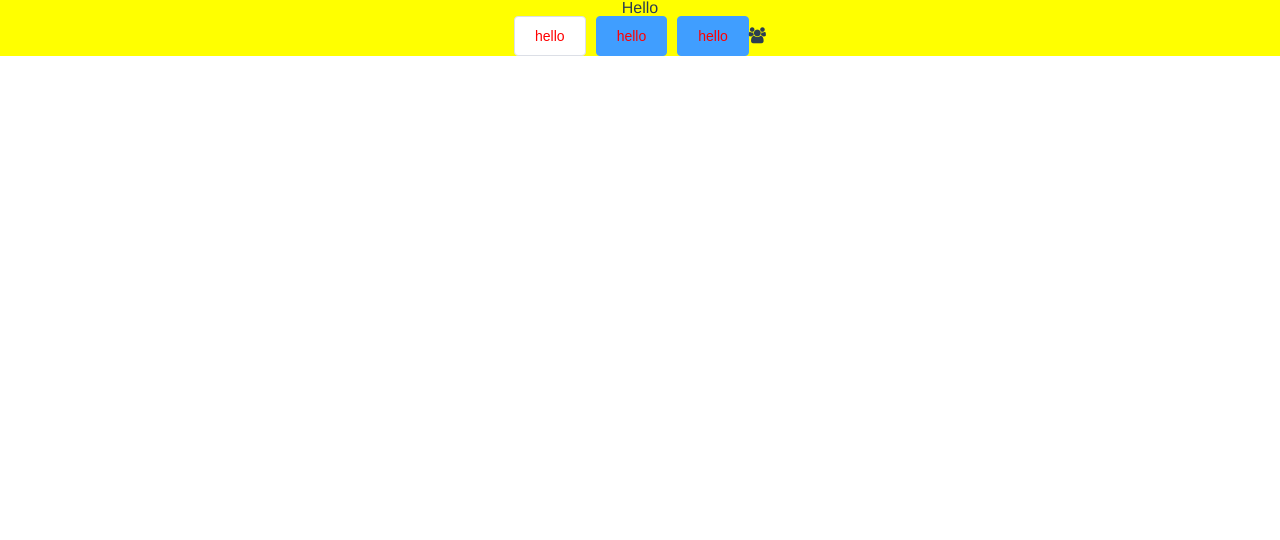
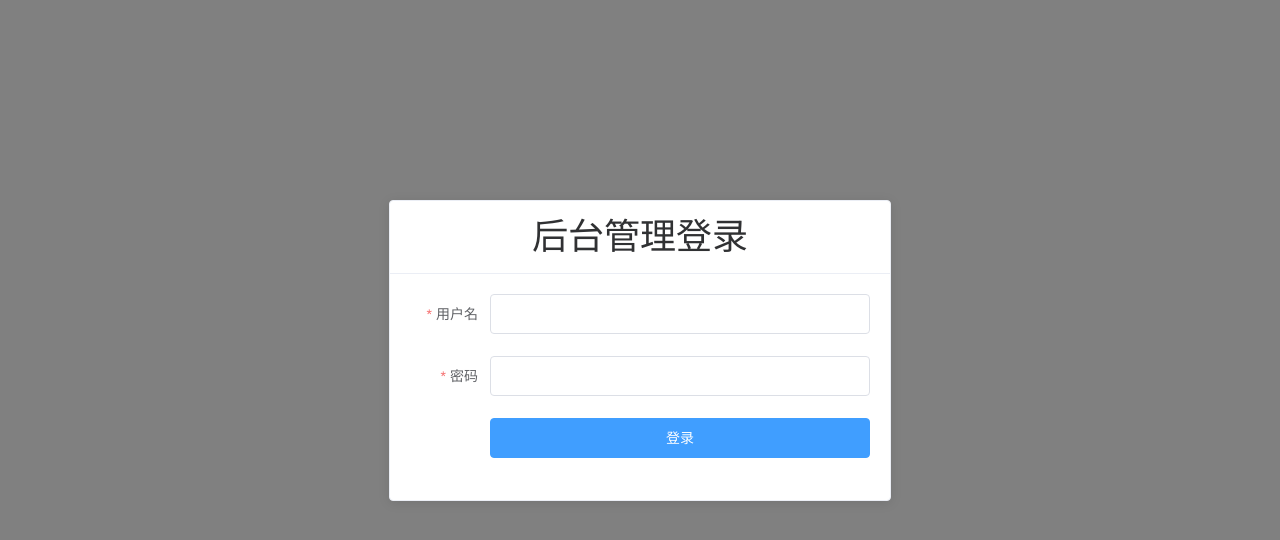
Before and after one commit to sikuai2333/vue-admin-v2, a Vue app: page /login in a window 1280 px wide. Shown: the top 540 px of the page. Built offline with nearby package versions, Linux system fonts and the light colour scheme.

Commit message:
简单写了登录页，备份一份在LoginOne.vue

```diff
--- a/src/App.vue
+++ b/src/App.vue
@@ -1,17 +1,25 @@
+<!--
+ * @Descripttion:
+ * @version: 39
+ * @Author: sikuai
+ * @Date: 2023-03-16 00:12:13
+ * @LastEditors: sikuai
+ * @LastEditTime: 2023-03-16 00:18:58
+-->
 <template>
   <div id="app">
     <!-- 下面是路由出口，配置了才能使用router -->
-    <Home/>
+    <!-- <Home/> -->
   <router-view></router-view>
   </div>
 </template>
 
 <script>
-import Home from "@/components/Home.vue"
+// import Home from "@/components/Home.vue"
 
 export default {
   components: {
-    Home,
+    // Home,
   }
 }
 </script>
--- a/src/components/Login.vue
+++ b/src/components/Login.vue
@@ -1,25 +1,81 @@
+<!--
+ * @Descripttion:
+ * @version: 39
+ * @Author: sikuai
+ * @Date: 2023-03-15 19:27:53
+ * @LastEditors: sikuai
+ * @LastEditTime: 2023-03-16 08:44:18
+-->
 <template>
-    <div class="hello">
-      <h1>Hello</h1>
-      <el-button>hello</el-button>
-      <el-button type="primary">hello</el-button>
-      <el-button type="primary">hello</el-button>
-      <i class="fa fa-users"></i>
+    <div class="login">
+      <el-card class="box-card">
+        <div slot="header" class="clearfix">
+          <span>后台管理登录</span>
+        </div>
+        <el-form label-width="80px" :model="form" ref="form">
+          <el-form-item label="用户名" prop="username" :rules="[
+          {required:true,message:'请输入用户名',trigger:'blur'},
+          {min:4,max:10,message:'长度在4-10位',trigger:'blur'},
+          ]">
+            <el-input type="text" v-model="form.username"></el-input>
+          </el-form-item>
+          <el-form-item label="密码" prop="password" :rules="[
+          {required:true,message:'请输入用密码',trigger:'blur'},
+          {min:6,max:20,message:'长度在6-20位',trigger:'blur'},
+          ]">
+            <el-input type="passwprd" v-model="form.password"></el-input>
+          </el-form-item>
+          <el-form-item>
+            <el-button type="primary" @click="login('form')">登录</el-button>
+          </el-form-item>
+        </el-form>
+      </el-card>
     </div>
   </template>
 
   <script>
   export default {
-    name: 'HelloWorld',
+    data() {
+      return {
+        form: {
+          username: '',
+          password: '',
+        }
+      }
+    },
+    methods: {
+      login(form) {
+        this.$refs[form].validate((valid) => {
+          if(valid){
+            // 校验通过
+            console.log(this.form)
+          }else{
+            // 校验不通过
+            console.error(this.form)
+          }
+        })
+
+      }
+    }
   }
   </script>
 
   <!-- Add "scoped" attribute to limit CSS to this component only -->
   <style scoped lang="scss">
-  .hello{
-    background-color: yellow;
-    .el-button{
-      color: red;
+  .login {
+    width: 100%;
+    height: 100%;
+    position: absolute;
+    background-color: gray;
+    .box-card {
+      width: 500px;
+      margin: 200px auto;
+      .clearfix {
+        font-size: 36px;
+      }
+      .el-button {
+        width: 100%;
+      }
     }
   }
   </style>
--- /dev/null
+++ b/src/components/LoginOne.vue
@@ -0,0 +1,81 @@
+<!--
+ * @Descripttion:
+ * @version: 39
+ * @Author: sikuai
+ * @Date: 2023-03-15 19:27:53
+ * @LastEditors: sikuai
+ * @LastEditTime: 2023-03-16 08:44:18
+-->
+<template>
+  <div class="login">
+    <el-card class="box-card">
+      <div slot="header" class="clearfix">
+        <span>后台管理登录</span>
+      </div>
+      <el-form label-width="80px" :model="form" ref="form">
+        <el-form-item label="用户名" prop="username" :rules="[
+        {required:true,message:'请输入用户名',trigger:'blur'},
+        {min:4,max:10,message:'长度在4-10位',trigger:'blur'},
+        ]">
+          <el-input type="text" v-model="form.username"></el-input>
+        </el-form-item>
+        <el-form-item label="密码" prop="password" :rules="[
+        {required:true,message:'请输入用密码',trigger:'blur'},
+        {min:6,max:20,message:'长度在6-20位',trigger:'blur'},
+        ]">
+          <el-input type="passwprd" v-model="form.password"></el-input>
+        </el-form-item>
+        <el-form-item>
+          <el-button type="primary" @click="login('form')">登录</el-button>
+        </el-form-item>
+      </el-form>
+    </el-card>
+  </div>
+</template>
+
+<script>
+export default {
+  data() {
+    return {
+      form: {
+        username: '',
+        password: '',
+      }
+    }
+  },
+  methods: {
+    login(form) {
+      this.$refs[form].validate((valid) => {
+        if(valid){
+          // 校验通过
+          console.log(this.form)
+        }else{
+          // 校验不通过
+          console.error(this.form)
+        }
+      })
+
+    }
+  }
+}
+</script>
+
+<!-- Add "scoped" attribute to limit CSS to this component only -->
+<style scoped lang="scss">
+.login {
+  width: 100%;
+  height: 100%;
+  position: absolute;
+  background-color: gray;
+  .box-card {
+    width: 500px;
+    margin: 200px auto;
+    .clearfix {
+      font-size: 36px;
+    }
+    .el-button {
+      width: 100%;
+    }
+  }
+}
+</style>
--- a/src/router/index.js
+++ b/src/router/index.js
@@ -8,6 +8,16 @@ export default new Router({
   routes: [
     {
       path: '/',
+      redirect:'/login',
+      component:()=>import('../components/Login'),
+    },
+    {
+      path: '/login',
+      name: 'Login',
+      component:()=>import('../components/Login'),
+    },
+    {
+      path: '/home',
       name: 'Home',
       component: Home,
     },
```
